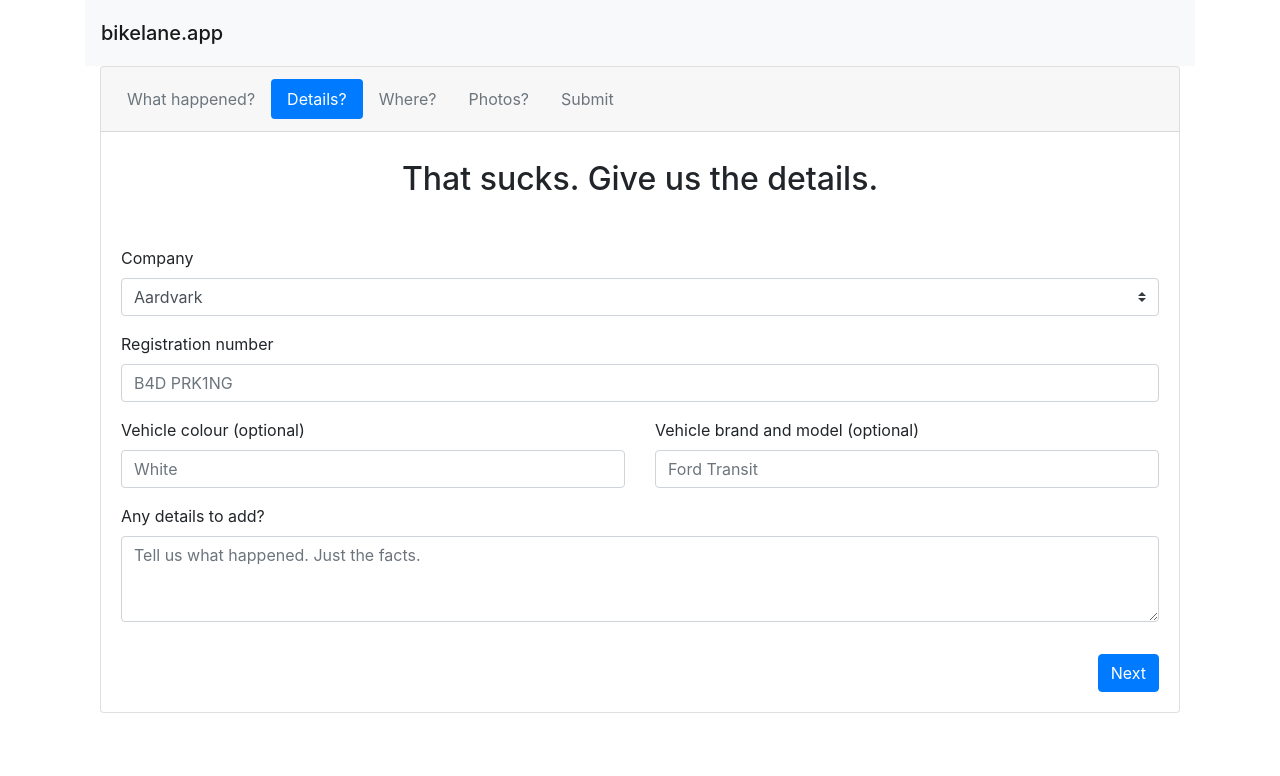
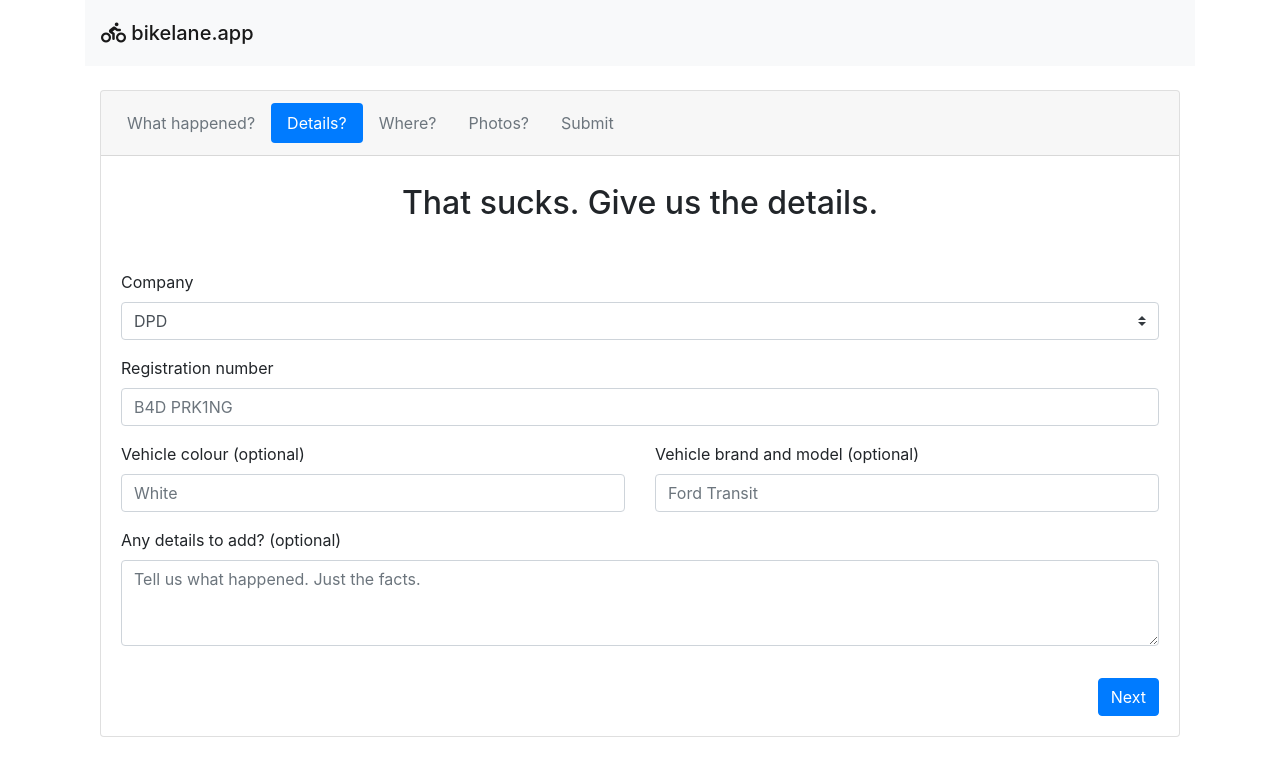
Before and after one commit to hankhank10/bikelane, a Flask app: page /someone-is-parked-in-a-bike-lane/details in a window 1280 px wide. Shown: the top 776 px of the page. Run offline with Flask 2, Linux system fonts and the light colour scheme; some libraries are stand-ins or nearby versions.

Commit message:
A few tidies

```diff
--- a/actions/companies.json
+++ b/actions/companies.json
@@ -6,9 +6,5 @@
   "Hermes": {
       "contact_method": "email",
       "email_address": "hermessupport@myhermes.co.uk"
-  },
-  "Aardvark": {
-      "contact_method": "email",
-      "email_address": "hermessupport@myhermes.co.uk"
   }
 }
--- a/templates/base/base.html
+++ b/templates/base/base.html
@@ -12,10 +12,11 @@
 
 <div class="container">
 	<nav class="navbar navbar-light bg-light">
-		<a class="navbar-brand" href="#">
-			<span class="navbar-brand mb-0 h1">bikelane.app</span>
+		<a class="navbar-brand" href="{{url_for('index')}}">
+			<span class="navbar-brand mb-0 h1"><i class="fas fa-biking"></i> bikelane.app</span>
 		</a>
 	</nav>
+	<br>
 
 	{% block content %}{% endblock %}
 
--- a/templates/someone-is-parked-in-a-bike-lane/details.html
+++ b/templates/someone-is-parked-in-a-bike-lane/details.html
@@ -43,13 +43,13 @@
 					<input name="registration-number" type="text" class="form-control" id="registration-number" placeholder="B4D PRK1NG" required>
 				</div>
 				<div class="row">
-					<div class="col-sm-6">
+					<div class="col-lg-6">
 						<div class="form-group">
 							<label for="vehicle-colour">Vehicle colour (optional)</label>
 							<input name="vehicle-colour" type="text" class="form-control" id="vehicle-colour" placeholder="White">
 						</div>
 					</div>
-					<div class="col-sm-6">
+					<div class="col-lg-6">
 						<div class="form-group">
 							<label for="vehicle-brand">Vehicle brand and model (optional)</label>
 							<input name="vehicle-brand" type="text" class="form-control" id="vehicle-brand" placeholder="Ford Transit">
@@ -58,7 +58,7 @@
 				</div>
 
 				<div class="form-group">
-					<label for="details-body">Any details to add?</label>
+					<label for="details-body">Any details to add? (optional)</label>
 					<textarea name="details-body" id="details-body" class="form-control" rows="3" placeholder="Tell us what happened. Just the facts." required></textarea>
 				</div>
 
```
